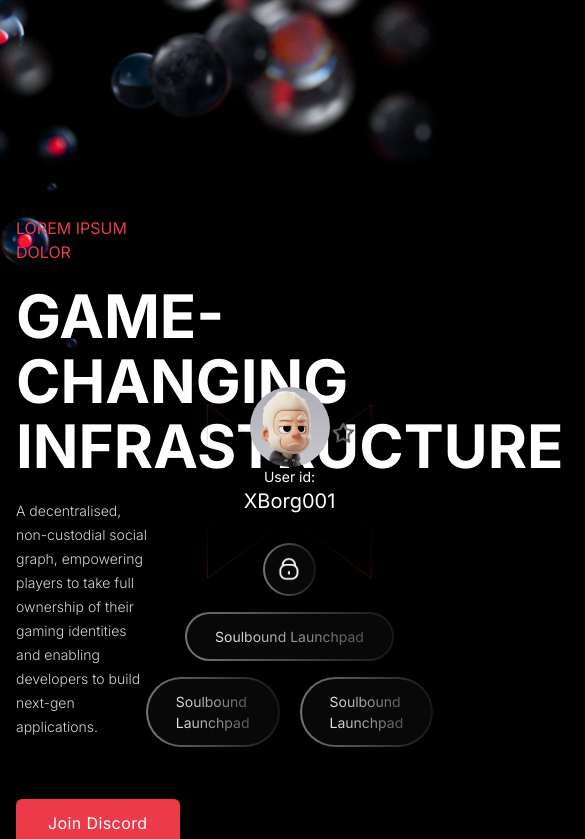
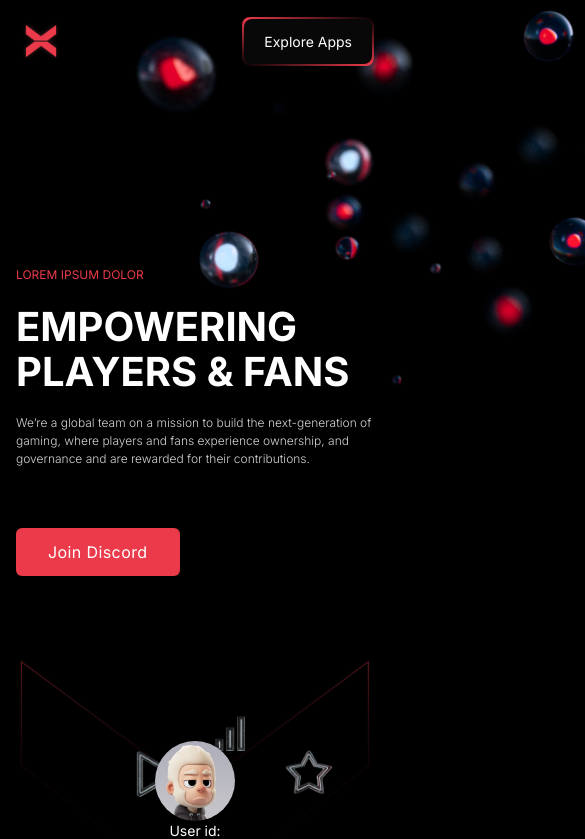
Before and after one commit to Maruf200008/frontend-task, a Next.js app: page / in a window 390 px wide. Shown: the top 839 px of the page, 585 px wide, since content can reach past the window. Built offline with nearby package versions, Linux system fonts and the light colour scheme.

Commit message:
working on responsiveness

```diff
--- a/app/components/HeroSection.tsx
+++ b/app/components/HeroSection.tsx
@@ -3,21 +3,45 @@
 import Pill from "../images/Pill.png";
 import downArrow from "../images/Vector.svg";
 import card3 from "../images/card-3.png";
+import xIcon from "../images/crossIcon.png";
 import xBorg2 from "../images/xBorg2.png";
 
 export default function HeroSection() {
   return (
+    <div className="hero-container">
       <div className="max-w-screen-xl text-white flex flex-wrap items-center justify-between mx-auto p-4">
-      <div className=" grid grid-cols-2 gap-5 w-full mt-[200px] mb-[100px] ">
+        <div className=" flex items-center justify-between w-full md:hidden">
+          <div>
+            <Image src={xIcon} alt="xIcon" width={50} />
+          </div>
+          <div>
+            <div className=" rounded-lg p-[2px] bg-gradient-to-tr from-[#000000] via-primary to-[#000000]">
+              <div className=" bg-[#080808] rounded-lg px-5 py-3  ">
+                <p className=" text-white text-[14px] ">Explore Apps</p>
+              </div>
+            </div>
+          </div>
+        </div>
+        <div className=" md:grid grid-cols-2 gap-5 w-full mt-[200px] mb-[100px] space-y-20 md:space-y-16 ">
           <div className=" space-y-5">
-          <p className=" uppercase text-primary ">Lorem ipsum dolor</p>
-          <h1 className=" text-[60px] leading-[65px] font-bold uppercase">
+            <p className=" uppercase text-primary text-[12px] sm:text-base ">
+              Lorem ipsum dolor
+            </p>
+            <h1 className=" hidden md:block md:text-[60px] text-[30px] leading-[40px] md:leading-[65px] font-bold uppercase">
               Game-changing infrastructure
             </h1>
-          <p className="  text-[14px] leading-6 w-[80%] text-neutral-300 pb-10 font-light">
+            <h1 className="  md:hidden md:text-[60px] text-[40px] leading-[45px] md:leading-[65px] font-bold uppercase">
+              Empowering players & fans
+            </h1>
+            <p className=" hidden md:block text-[12px]  sm:text-[14px] w-full sm:leading-6 md:w-[80%] text-neutral-300 pb-10 font-light">
               A decentralised, non-custodial social graph, empowering players to
               take full ownership of their gaming identities and enabling
               developers to build next-gen applications.{" "}
+            </p>
+            <p className=" md:hidden text-[12px]  sm:text-[14px] w-full sm:leading-6 md:w-[80%] text-neutral-300 pb-10 font-light">
+              We’re a global team on a mission to build the next-generation of
+              gaming, where players and fans experience ownership, and
+              governance and are rewarded for their contributions.
             </p>
             <div>
               <button className=" btn-style tracking-wide bg-primary px-8 py-3 rounded-md">
@@ -74,7 +98,7 @@
             </div>
           </div>
         </div>
-      <div className=" flex items-center justify-center w-full">
+        <div className=" flex items-center justify-center w-full mt-20">
           <div className=" flex items-center flex-col">
             <p className=" scroll-style text-lg ">Scroll down</p>
             <div>
@@ -83,5 +107,6 @@
           </div>
         </div>
       </div>
+    </div>
   );
 }
--- a/app/components/NetworkSection.tsx
+++ b/app/components/NetworkSection.tsx
@@ -6,15 +6,15 @@
     <div className=" network-container">
       <div className="max-w-screen-xl my-20 text-white flex flex-wrap items-center justify-between mx-auto p-4">
         <div className=" w-full flex items-center justify-center flex-col space-y-5 ">
-          <h1 className=" uppercase text-center text-[64px] w-[60%] font-bold leading-[70px]">
+          <h1 className=" uppercase text-center md:text-[64px] md:w-[60%] font-bold leading-[70px]">
             The value network of gaming
           </h1>
-          <p className=" w-[40%] text-center text-[#CACACE] text-sm font-light pb-16">
+          <p className=" md:w-[40%] text-center text-[#CACACE] text-sm font-light pb-16">
             The fundamental protocol that allows anyone to create gaming
             applications built on top of player identities.
           </p>
 
-          <div className=" grid grid-cols-2 gap-7 w-[68%]">
+          <div className=" md:grid grid-cols-2 gap-7 w-full md:w-[68%] space-y-8">
             <div className=" bg-[#080808] p-10 space-y-10 border-2 border-[#343434] rounded-lg">
               <div className=" space-y-3">
                 <h1 className=" text-[26px]">Gaming social layer</h1>
--- a/app/components/NewGamingModal.tsx
+++ b/app/components/NewGamingModal.tsx
@@ -18,9 +18,9 @@
 }`;
 
   return (
-    <div className="backdrop-blur-md  z-50 w-[450px]   bg-[#090909]/70  border border-[#343434]  rounded-2xl p-5">
+    <div className="backdrop-blur-md  z-50 w-full md:w-[450px]   bg-[#090909]/70  border border-[#343434]  rounded-2xl p-5">
       <div>
-        <div className=" w-[300px] space-y-5 ">
+        <div className="  md:w-[300px] space-y-5 ">
           <div className=" bg-primary/10 border border-primary rounded-full pl-3 pr-6 py-2 flex items-center gap-5  ">
             <div className=" rounded-full overflow-hidden">
               <Image src={modalData?.img} alt="img1" width={60} />
@@ -28,7 +28,7 @@
             <p className=" font-semibold text-primary">{modalData?.title}</p>
           </div>
 
-          <div className=" w-[400px] text-sm ">
+          <div className=" md:w-[400px] text-sm ">
             <SyntaxHighlighter
               language="javascript"
               className={"syntax-highlighter"}
--- a/app/components/NewGamingSection.tsx
+++ b/app/components/NewGamingSection.tsx
@@ -1,6 +1,5 @@
 "use client";
 import Image from "next/image";
-import { useState } from "react";
 import img1 from "../images/newGame/Img1.png";
 import img2 from "../images/newGame/Img2.png";
 import img3 from "../images/newGame/Img3.png";
@@ -42,29 +41,15 @@
     },
   ];
 
-  const [isShown, setIsShown] = useState(false);
-  const [modalData, setModalData] = useState({});
-
-  const handleMouseOver = (data) => {
-    setIsShown(true);
-    setModalData(data);
-  };
-
-  const handleMouseOut = () => {
-    setIsShown(!isShown);
-  };
-
-  console.log(isShown);
-
   return (
     <div className=" my-[100px] ">
       <div className="max-w-screen-xl my-20 text-white flex flex-wrap items-center justify-between mx-auto p-4">
-        <div className=" grid grid-cols-2 w-full">
+        <div className=" md:grid grid-cols-2 w-full space-y-10">
           <div className="space-y-5">
-            <h1 className=" font-bold uppercase text-[40px] w-[350px] leading-[45px]">
+            <h1 className=" font-bold uppercase text-[40px] md:w-[350px] leading-[45px]">
               The New Gaming Web
             </h1>
-            <p className=" w-[430px] font-light leading-7 text-neutral-300">
+            <p className=" md:w-[430px] font-light leading-7 text-neutral-300">
               {`At the core of the XBorg Data Graph Protocol lies a dynamic and
           interconnected network of gaming profiles. Each player's profile
           is represented as a unique ERC-721 NFT, complete with metadata
@@ -73,8 +58,8 @@
           </div>
 
           <div className=" ">
-            <div className="w-[600px] relative">
-              <div className="grid grid-cols-2 gap-5">
+            <div className=" w-full   md:w-[600px] relative">
+              <div className="md:grid grid-cols-2 gap-5 space-y-6 md:space-y-0">
                 {imgData.map((img) => (
                   <div
                     key={img?.id}
@@ -93,7 +78,6 @@
                     </div>
                   </div>
                 ))}
-                {/* Move NewGamingModal outside the map function */}
               </div>
             </div>
           </div>
--- a/app/globals.css
+++ b/app/globals.css
@@ -10,6 +10,7 @@
   background-repeat: no-repeat;
   background-position: left top, right 30px top;
 }
+
 .network-container {
   background-image: url("./images/networkBg/Spheres.png"),
     url("./images/networkBg/SpheresStill0065.png");
@@ -29,3 +30,11 @@
   background-clip: text;
   color: transparent;
 }
+
+@media screen and (max-width: 640px) {
+  body {
+    background-image: url("./images/xBorg - Static0003 1.png");
+    background-repeat: no-repeat;
+    background-position: top 250px;
+  }
+}
--- a/app/page.tsx
+++ b/app/page.tsx
@@ -4,7 +4,7 @@
 
 export default function Home() {
   return (
-    <div>
+    <div className="">
       <HeroSection />
       <div className="new-gamin-container pb-20 my-20">
         <NetworkSection />
```
Also changed, not shown: app/images/crossIcon.png (added). Lines whose indentation alone changed are shown as unchanged.
